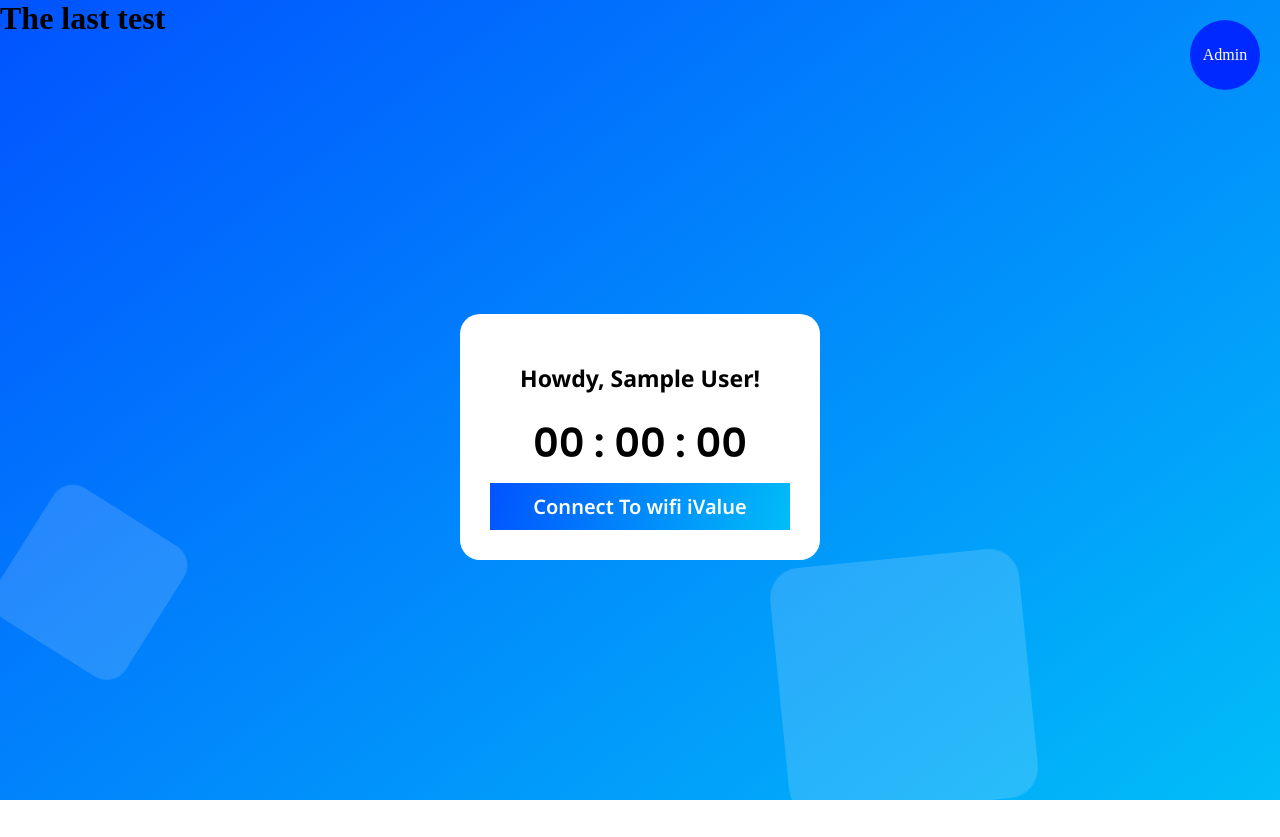
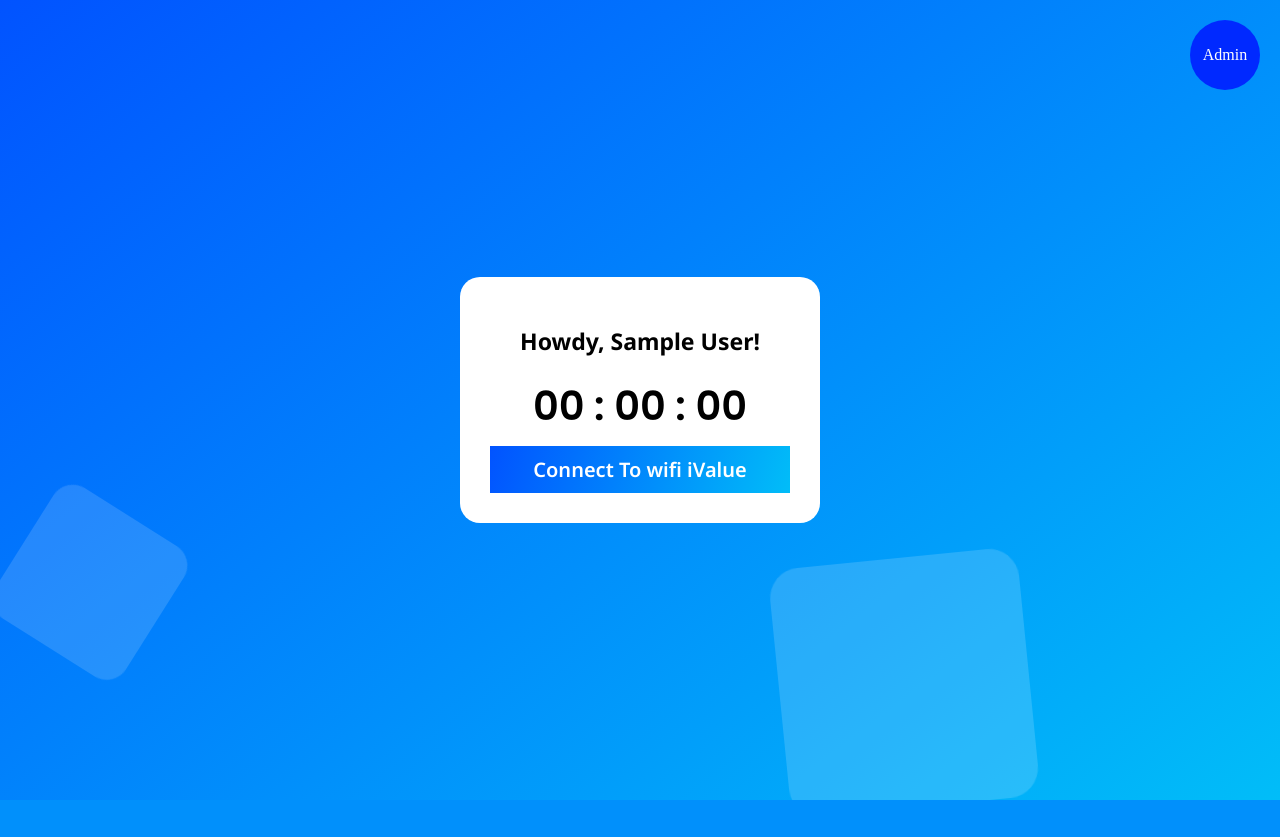
Before and after one commit to wanderingsoul590/people-pixel, a PHP site: page / in a window 1280 px wide. After the commit the page ends 800 px from the top, so only its background shows below. Run offline with PHP 8.4, Linux system fonts and the light colour scheme; the visitor is signed in with stand-in values (Sample User, id 1); data comes from the database, SQL or seed files in the repository; some libraries are stand-ins or nearby versions.

Commit message:
minor changes

```diff
--- a/index.php
+++ b/index.php
@@ -1,5 +1,4 @@
 <?php
-echo '<h1>The last test</h1>';
 session_start();
 include_once "header.php";
 include_once "ip-verification.php";
```
